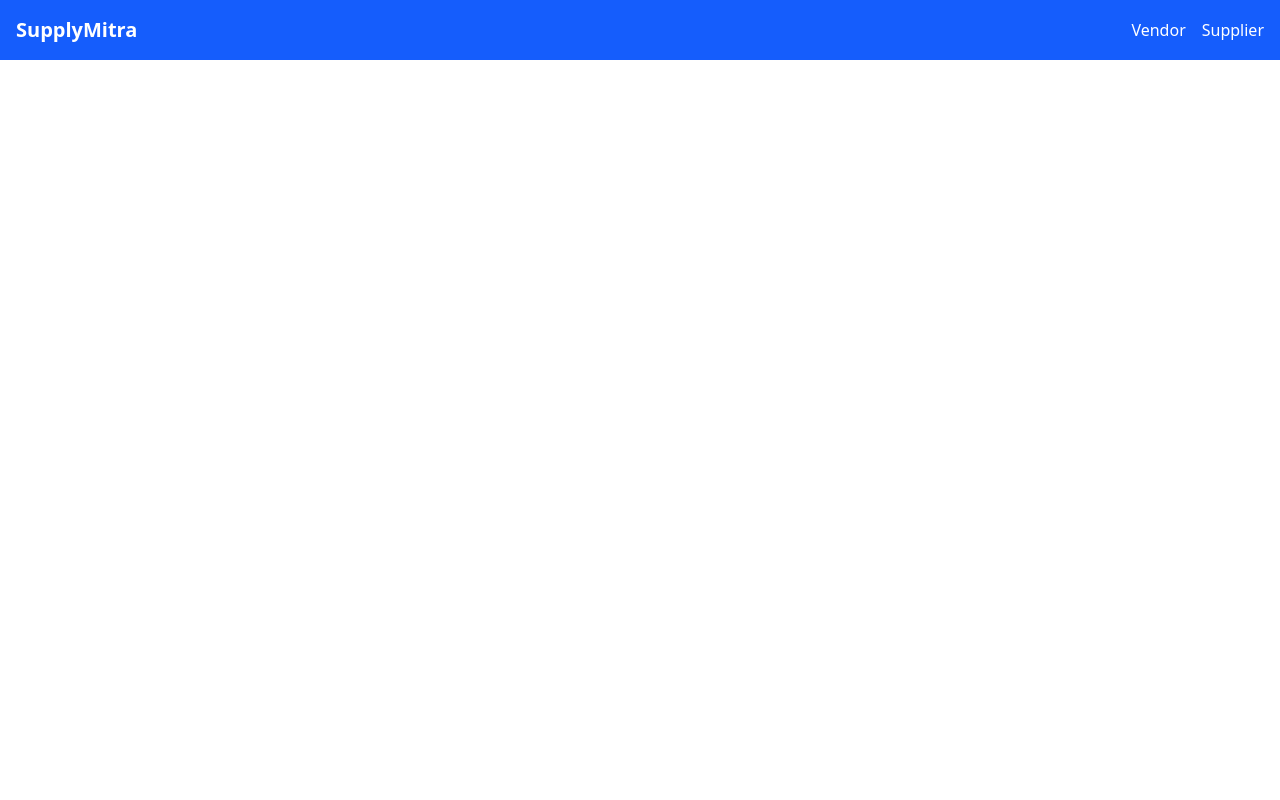
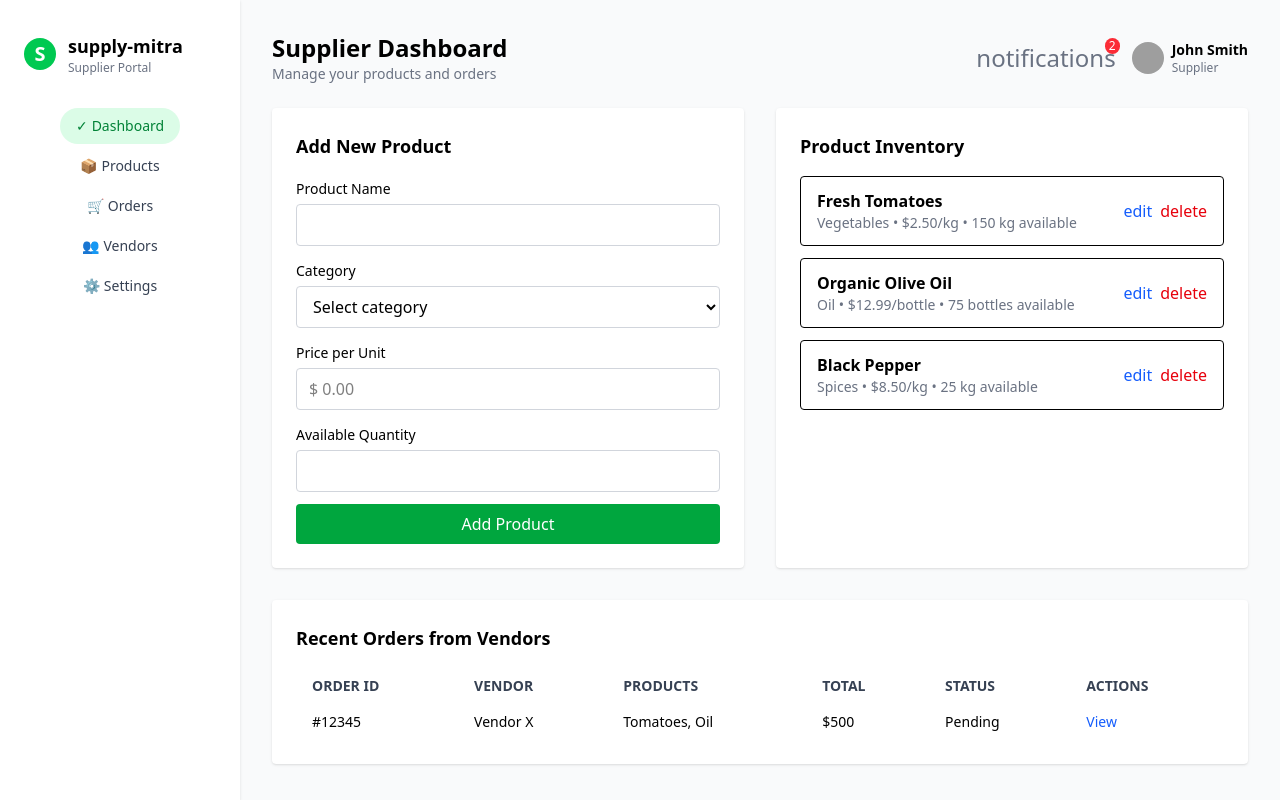
Before and after one commit to hariom24777/supply-mitra, a React (Vite) app: page / in a window 1280 px wide. Built offline with nearby package versions, Linux system fonts and the light colour scheme; grey boxes are pictures that could not be loaded.

Commit message:
supplier UI done

```diff
--- a/src/App.jsx
+++ b/src/App.jsx
@@ -9,36 +9,9 @@ import ProtectedRoute from "./components/ProtectedRoute";
 
 export default function App() {
   return (
-    <Router>
-      <Navbar />
-      <Routes>
-        <Route path="/vendor/login" element={<VendorLogin />} />
-        <Route
-          path="/vendor/dashboard"
-          element={
-            <ProtectedRoute>
-              <VendorDashboard />
-            </ProtectedRoute>
-          }
-        />
-        <Route path="/supplier/login" element={<SupplierLogin />} />
-        <Route
-          path="/supplier/dashboard"
-          element={
-            <ProtectedRoute>
-              <SupplierDashboard />
-            </ProtectedRoute>
-          }
-        />
-        <Route
-          path="/vendor/suppliers"
-          element={
-            <ProtectedRoute>
-              <Suppliers />
-            </ProtectedRoute>
-          }
-        />
-      </Routes>
-    </Router>
+  <>
+  <SupplierDashboard/>
+
+  </>
   );
 }
--- a/src/pages/supplier/Dashboard.jsx
+++ b/src/pages/supplier/Dashboard.jsx
@@ -1,10 +1,181 @@
-const SupplierDashboard = () => {
+import React from 'react'
+const mockInventory = [
+  {
+    name: 'Fresh Tomatoes',
+    category: 'Vegetables',
+    price: '$2.50/kg',
+    quantity: '150 kg available',
+  },
+  {
+    name: 'Organic Olive Oil',
+    category: 'Oil',
+    price: '$12.99/bottle',
+    quantity: '75 bottles available',
+  },
+  {
+    name: 'Black Pepper',
+    category: 'Spices',
+    price: '$8.50/kg',
+    quantity: '25 kg available',
+  },
+];
+const Dashboard = () => {
   return (
-    <div className="p-6">
-      <h1 className="text-2xl font-bold">Welcome, Supplier!</h1>
-      <p>Manage your products and view vendor orders here.</p>
+  <div className="min-h-screen bg-gray-50 flex flex-col lg:flex-row">
+      {/* Sidebar (topbar on mobile) */}
+      <aside className="w-full lg:w-60 bg-white shadow flex flex-row lg:flex-col py-2 lg:py-5 sticky top-0 z-10">
+        <div className="flex items-center px-4 py-2 gap-3 lg:px-6 lg:py-3">
+          <div className="bg-green-500 rounded-full w-8 h-8 flex items-center justify-center text-white text-xl font-bold">S</div>
+          <div>
+            <div className="font-semibold text-base lg:text-lg">supply-mitra</div>
+            <div className="text-gray-500 text-xs">Supplier Portal</div>
+          </div>
+        </div>
+        {/* Navigation stack as row on mobile, column on desktop */}
+        <nav className="flex-1">
+          <ul className="flex flex-row lg:flex-col gap-1 w-full items-center justify-center lg:mt-5">
+            <li>
+              <a href="#" className="flex items-center px-4 py-2 bg-green-100 text-green-700 rounded-full font-medium text-sm lg:rounded-r-full lg:w-auto">
+                <span className="mr-1">✓</span> Dashboard
+              </a>
+            </li>
+            <li>
+              <a href="#" className="flex items-center px-4 py-2 text-gray-700 hover:bg-gray-100 rounded-full font-medium text-sm lg:rounded-r-full lg:w-auto">
+                <span className="mr-1">📦</span> Products
+              </a>
+            </li>
+            <li>
+              <a href="#" className="flex items-center px-4 py-2 text-gray-700 hover:bg-gray-100 rounded-full font-medium text-sm lg:rounded-r-full lg:w-auto">
+                <span className="mr-1">🛒</span> Orders
+              </a>
+            </li>
+            <li>
+              <a href="#" className="flex items-center px-4 py-2 text-gray-700 hover:bg-gray-100 rounded-full font-medium text-sm lg:rounded-r-full lg:w-auto">
+                <span className="mr-1">👥</span> Vendors
+              </a>
+            </li>
+            <li>
+              <a href="#" className="flex items-center px-4 py-2 text-gray-700 hover:bg-gray-100 rounded-full font-medium text-sm lg:rounded-r-full lg:w-auto">
+                <span className="mr-1">⚙️</span> Settings
+              </a>
+            </li>
+          </ul>
+        </nav>
+      </aside>
+
+      {/* Main Dashboard */}
+      <main className="flex-1 p-2 md:p-4 lg:p-8">
+        {/* TopBar */}
+        <div className="flex flex-col md:flex-row justify-between items-start md:items-center mb-4 md:mb-6 gap-2">
+          <div>
+            <h1 className="text-xl md:text-2xl font-semibold">Supplier Dashboard</h1>
+            <p className="text-gray-500 text-sm">Manage your products and orders</p>
+          </div>
+          <div className="flex items-center space-x-4">
+            <span className="relative">
+              <span className="material-icons text-gray-500 text-2xl">notifications</span>
+              <span className="absolute -top-1 -right-1 bg-red-500 text-white rounded-full text-xs px-1">2</span>
+            </span>
+            <div className="flex items-center space-x-2">
+              <img src="https://i.pravatar.cc/32?img=2" alt="profile" className="w-8 h-8 rounded-full" />
+              <div>
+                <div className="text-sm font-semibold">John Smith</div>
+                <div className="text-xs text-gray-500">Supplier</div>
+              </div>
+            </div>
+          </div>
+        </div>
+
+        {/* Main Content */}
+        <div className="grid grid-cols-1 gap-4 md:gap-8 lg:grid-cols-2">
+          {/* Add New Product */}
+          <div className="bg-white p-4 md:p-6 rounded shadow">
+            <h2 className="text-base md:text-lg font-semibold mb-4 flex items-center">Add New Product</h2>
+            <form className="space-y-3">
+              <div>
+                <label className="text-sm font-medium">Product Name</label>
+                <input type="text" className="mt-1 block w-full border border-gray-300 rounded px-3 py-2 focus:outline-none focus:ring-2 focus:ring-green-500"/>
+              </div>
+              <div>
+                <label className="text-sm font-medium">Category</label>
+                <select className="mt-1 block w-full border border-gray-300 rounded px-3 py-2">
+                  <option>Select category</option>
+                  <option>Vegetables</option>
+                  <option>Oil</option>
+                  <option>Spices</option>
+                </select>
+              </div>
+              <div>
+                <label className="text-sm font-medium">Price per Unit</label>
+                <input type="number" placeholder="$ 0.00" className="mt-1 block w-full border border-gray-300 rounded px-3 py-2"/>
+              </div>
+              <div>
+                <label className="text-sm font-medium">Available Quantity</label>
+                <input type="text" className="mt-1 block w-full border border-gray-300 rounded px-3 py-2"/>
+              </div>
+              <button type="button" className="w-full bg-green-600 hover:bg-green-700 text-white py-2 rounded transition">Add Product</button>
+            </form>
+          </div>
+
+          {/* Product Inventory */}
+          <div className="bg-white p-4 md:p-6 rounded shadow">
+            <h2 className="text-base md:text-lg font-semibold mb-4 flex items-center">Product Inventory</h2>
+            <div className="space-y-3">
+              {mockInventory.map((item) => (
+                <div key={item.name} className="flex flex-col sm:flex-row justify-between items-start sm:items-center border rounded px-3 py-2 sm:px-4 sm:py-3 gap-2">
+                  <div>
+                    <div className="font-semibold">{item.name}</div>
+                    <div className="text-sm text-gray-500">
+                      {item.category} • {item.price} • {item.quantity}
+                    </div>
+                  </div>
+                  <div className="flex space-x-2">
+                    <button className="text-blue-600 hover:text-blue-800">
+                      <span className="material-icons text-base">edit</span>
+                    </button>
+                    <button className="text-red-600 hover:text-red-800">
+                      <span className="material-icons text-base">delete</span>
+                    </button>
+                  </div>
+                </div>
+              ))}
+            </div>
+          </div>
+        </div>
+
+        {/* Recent Orders */}
+        <div className="mt-4 md:mt-8 bg-white p-4 md:p-6 rounded shadow">
+          <h2 className="text-base md:text-lg font-semibold mb-4">Recent Orders from Vendors</h2>
+          <div className="overflow-x-auto">
+            <table className="min-w-full text-xs md:text-sm">
+              <thead>
+                <tr>
+                  <th className="py-2 px-2 md:px-4 text-left font-bold text-gray-700">ORDER ID</th>
+                  <th className="py-2 px-2 md:px-4 text-left font-bold text-gray-700">VENDOR</th>
+                  <th className="py-2 px-2 md:px-4 text-left font-bold text-gray-700">PRODUCTS</th>
+                  <th className="py-2 px-2 md:px-4 text-left font-bold text-gray-700">TOTAL</th>
+                  <th className="py-2 px-2 md:px-4 text-left font-bold text-gray-700">STATUS</th>
+                  <th className="py-2 px-2 md:px-4 text-left font-bold text-gray-700">ACTIONS</th>
+                </tr>
+              </thead>
+              <tbody>
+                <tr>
+                  <td className="py-2 px-2 md:px-4">#12345</td>
+                  <td className="py-2 px-2 md:px-4">Vendor X</td>
+                  <td className="py-2 px-2 md:px-4">Tomatoes, Oil</td>
+                  <td className="py-2 px-2 md:px-4">$500</td>
+                  <td className="py-2 px-2 md:px-4">Pending</td>
+                  <td className="py-2 px-2 md:px-4"><button className="text-blue-600">View</button></td>
+                </tr>
+                {/* More mock rows as needed */}
+              </tbody>
+            </table>
+          </div>
+        </div>
+      </main>
     </div>
   );
-};
 
-export default SupplierDashboard;
+}
+
+export default Dashboard
```
Also changed, not shown: 1 other file (tests, documents, lock files or other folders).
